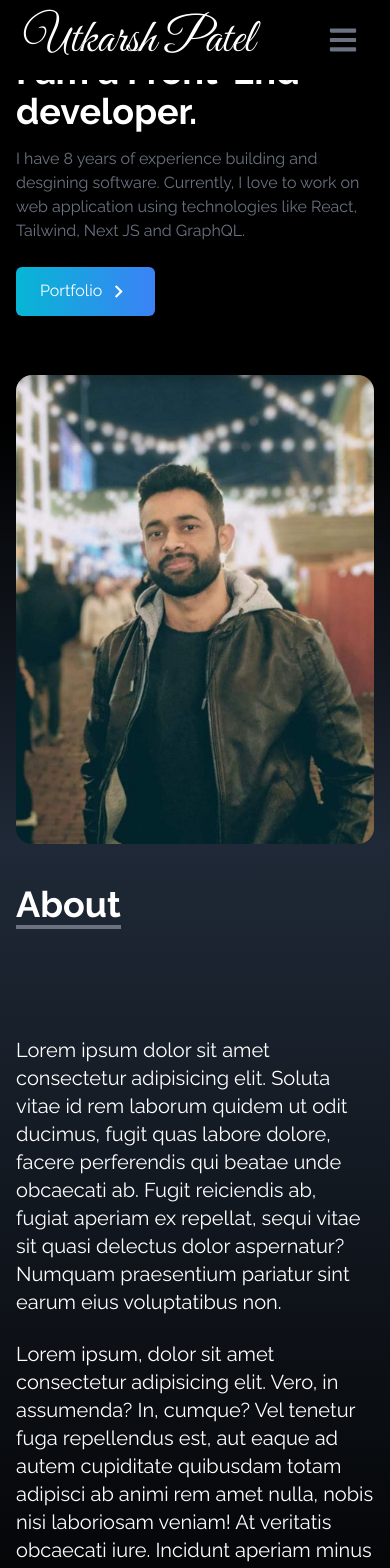
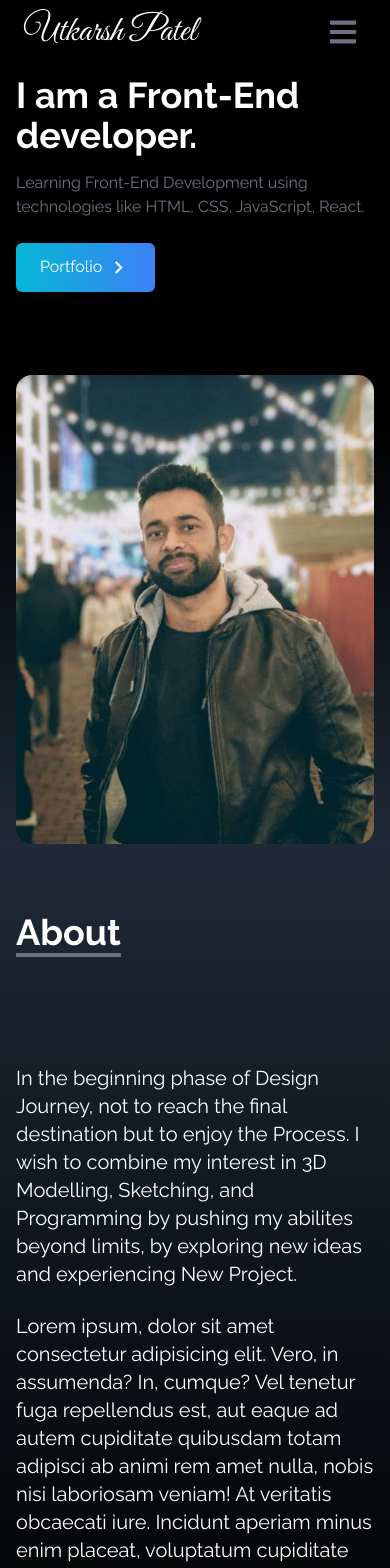
Before and after one commit to Oonie11/portfolio-react, a React (Create React App) app: page / in a window 390 px wide. Shown: the top 1568 px of the page. Built offline with nearby package versions, Linux system fonts and the light colour scheme.

Commit message:
add footer

```diff
--- a/src/App.js
+++ b/src/App.js
@@ -1,6 +1,7 @@
 import About from "./components/About";
 import Contact from "./components/Contact";
 import Experience from "./components/Experience";
+import Footer from "./components/Footer";
 import Home from "./components/Home";
 import NavBar from "./components/NavBar";
 import Portfolio from "./components/Portfolio";
@@ -15,6 +16,7 @@ function App() {
       <Portfolio />
       <Experience />
       <Contact />
+      <Footer />
       <SocialLinks />
     </div>
   );
--- a/src/components/About.jsx
+++ b/src/components/About.jsx
@@ -13,12 +13,10 @@ const About = () => {
           </p>
         </div>
         <p className="text-xl mt-20">
-          Lorem ipsum dolor sit amet consectetur adipisicing elit. Soluta vitae
-          id rem laborum quidem ut odit ducimus, fugit quas labore dolore,
-          facere perferendis qui beatae unde obcaecati ab. Fugit reiciendis ab,
-          fugiat aperiam ex repellat, sequi vitae sit quasi delectus dolor
-          aspernatur? Numquam praesentium pariatur sint earum eius voluptatibus
-          non.
+          In the beginning phase of Design Journey, not to reach the final
+          destination but to enjoy the Process. I wish to combine my interest in
+          3D Modelling, Sketching, and Programming by pushing my abilites beyond
+          limits, by exploring new ideas and experiencing New Project.
         </p>
         <br />
         <p className="text-xl">
--- /dev/null
+++ b/src/components/Footer.jsx
@@ -0,0 +1,15 @@
+import React from "react";
+
+const Footer = () => {
+  return (
+    <div className="bg-gradient-to-b from-gray-800 to-gray-800 text-white ">
+      <div className="flex justify-center items-center ">
+        <div className="w-1/2 flex justify-center items-center">
+          <p className="p-2 capitalize">made with ❤️ and passion</p>
+        </div>
+      </div>
+    </div>
+  );
+};
+
+export default Footer;
--- a/src/components/Home.jsx
+++ b/src/components/Home.jsx
@@ -15,9 +15,8 @@ const Home = () => {
             I am a Front-End developer.
           </h2>
           <p className="text-gray-500 py-4 max-w-md">
-            I have 8 years of experience building and desgining software.
-            Currently, I love to work on web application using technologies like
-            React, Tailwind, Next JS and GraphQL.
+            Learning Front-End Development using technologies like HTML, CSS,
+            JavaScript, React.
           </p>
           <div>
             <Link
@@ -37,7 +36,7 @@ const Home = () => {
           <img
             src={heroImage}
             alt="profile-Pic"
-            className="rounded-2xl mx-auto w-96"
+            className="rounded-2xl mx-auto w-96 md:w-96 hover:scale-105 duration-300"
           />
         </div>
       </div>
--- a/src/components/NavBar.jsx
+++ b/src/components/NavBar.jsx
@@ -12,9 +12,9 @@ const NavBar = () => {
     { id: 5, link: "contact" },
   ];
   return (
-    <div className="flex justify-between items-center w-full h-20 text-white bg-black px-4 fixed">
+    <div className="flex justify-between items-center w-full h-16 text-white bg-black px-4 fixed">
       <div>
-        <h1 className="text-5xl font-signature ml-2">Utkarsh Patel</h1>
+        <h1 className="text-4xl font-signature ml-2">Utkarsh Patel</h1>
       </div>
 
       <ul className="hidden md:flex">
--- a/src/components/Portfolio.jsx
+++ b/src/components/Portfolio.jsx
@@ -44,7 +44,9 @@ const Portfolio = () => {
           <p className="text-4xl font-bold inline border-b-4 border-gray-500">
             Portfolio
           </p>
-          <p className="py-6">check out some of my work right here</p>
+          <p className="py-6 capitalize">
+            feel free to check out some of my projects
+          </p>
         </div>
 
         <div className="grid sm:grid-cols-2 md:grid-col-3 gap-8 px-12 sm:px-0">
```
Also changed, not shown: src/assets/heroImage.png (deleted), 14 other files (tests, documents, lock files or other folders).
